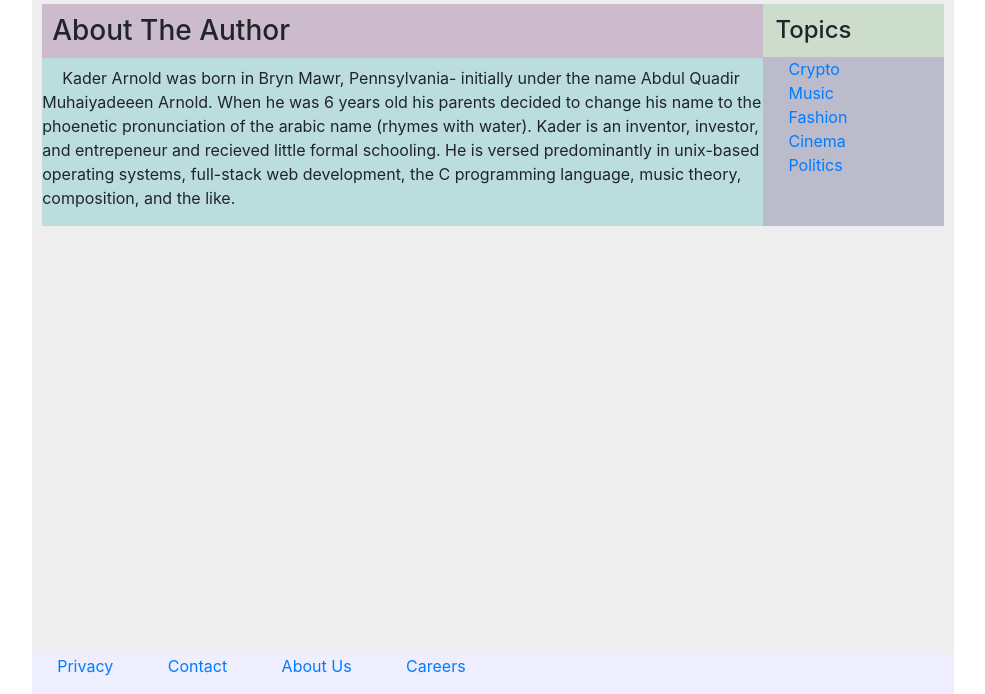
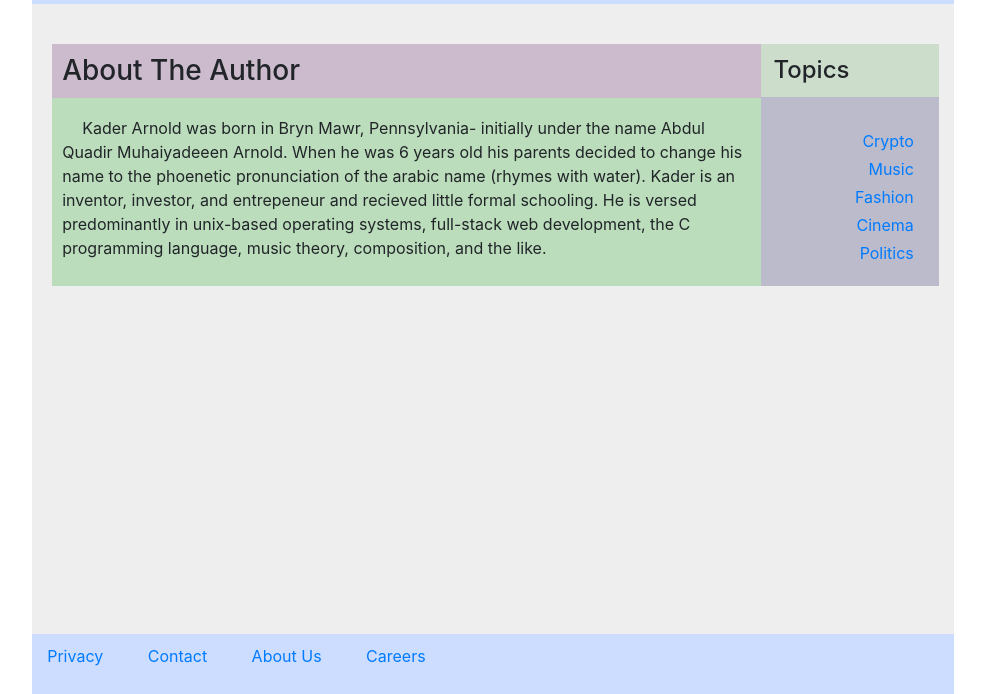
Before and after one commit to kader-digital/bootstrap-demo, a plain HTML site: page index.html in a window 1280 px wide. Shown: the part 106-800 px from the top of the page, without its empty margins (147-1132 px from the left). Drawn offline with nearby package versions, Linux system fonts and the light colour scheme.

Commit message:
adding some more content to the website.

```diff
--- a/style.css
+++ b/style.css
@@ -22,7 +22,7 @@ body {
 .main-containter {
     display: grid;
     grid-template-columns: 4fr 1fr;
-    background: #bdd;
+    background: #bdb;
     position: relative;
 
 }
@@ -36,34 +36,40 @@ aside.aside {
 aside.aside h4 {
     background: #cdc;
     padding: 12px;
-    margin: 0;
 
+}
+
+aside.aside ul {
+    text-align: right;
+    margin: 30px 0px auto 0px;
 }
 
 aside {
     background: #ccd;
-    padding; 20px;
 }
 
 p {
     text-indent: 20px;
+    padding: 10px;
+    margin: auto;
 }
 
 nav {
-    background: #eef;
+    background: #cdf;
     position: relative;
 }
 
 ul li {
     list-style-type: none;
-    padding: 0px 20px 0px 20px;
+    padding: 10px 20px 10px 10px;
     margin: 0;
     display: inline-block;
 }
 
 
 main {
-    margin: 20px 10px 10px 10px;
+    margin: 30px 5px 5px 10px;
+    padding: 10px;
 }
 
 h3 {
@@ -84,6 +90,10 @@ h3 {
     width: 72%;
 }
 
+.footer-wrapper{
+    background: #ccd;
+}
+
 a {
     text-decoration: none;
     padding: 5px;
@@ -91,9 +101,14 @@ a {
 
 h1 {
     background: #ccd;
+    margin: 0;
     padding: 5px;
 }
 
 #author-note {
     background: #cbc;
 }
+
+aside ul li {
+    line-height: 0.5em;
+}
```
